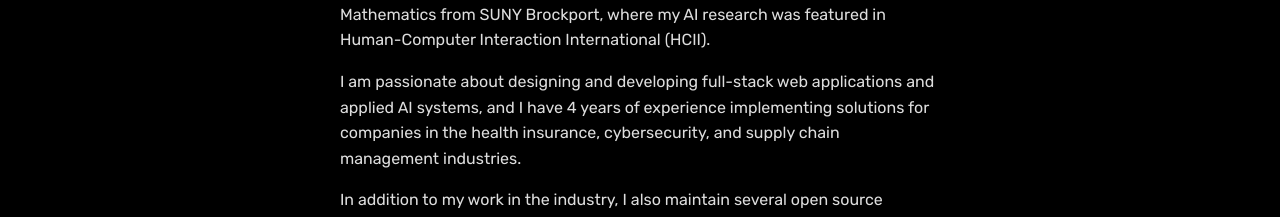
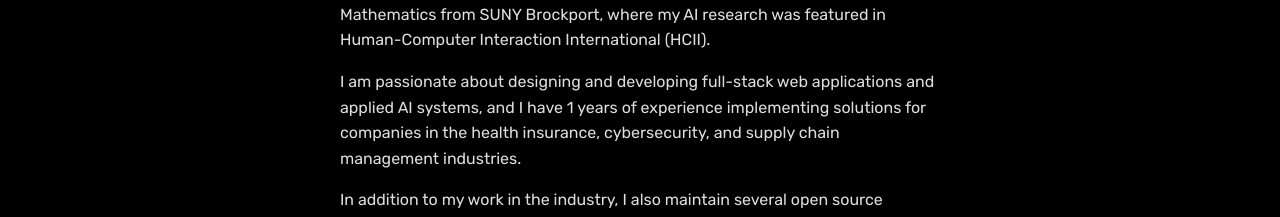
Before and after one commit to AjayBhatta16/portfolio, a React (Create React App) app: page /about in a window 1280 px wide. Shown: the part 300-517 px from the top of the page. Built offline with nearby package versions, Linux system fonts and the light colour scheme.

Commit message:
logo fixes part 2 + updated years of experience

```diff
--- a/public/project-list.json
+++ b/public/project-list.json
@@ -5,7 +5,7 @@
 		"title": "Social Guard",
 		"description":
             "An AI-Driven web application for identifying fraudulent accounts on social media platforms, built using ReactJS and Flask.",
-        "appLogoURI": "https://portfolio-assets-2.storage.googleapis.com/socialguard/project-icon.ico",
+        "appLogoURI": "https://portfolio-assets-2.storage.googleapis.com/socialguard/logo.png",
         "screenshotUri1": "https://portfolio-assets-2.storage.googleapis.com/socialguard/screenshot1.png",
         "screenshotUri2": "https://portfolio-assets-2.storage.googleapis.com/socialguard/screenshot2.png",
         "archDiagramUri": "https://portfolio-assets-2.storage.googleapis.com/socialguard/arch-diagram.png",
@@ -39,7 +39,7 @@
 		"srcLink": "https://github.com/AjayBhatta16/grabify-clone",
 		"title": "LinkWire",
 		"description": "An IP logging and traffic analysis platform similar to Grabify, built using Bootstrap, ExpressJS, and GCP Firestore",
-        "appLogoURI": "https://portfolio-assets-2.storage.googleapis.com/linkwire/project-icon.ico",
+        "appLogoURI": "https://portfolio-assets-2.storage.googleapis.com/linkwire/logo.png",
         "screenshotUri1": "https://portfolio-assets-2.storage.googleapis.com/linkwire/screenshot1.png",
         "screenshotUri2": "https://portfolio-assets-2.storage.googleapis.com/linkwire/screenshot2.png",
         "archDiagramUri": "https://portfolio-assets-2.storage.googleapis.com/linkwire/arch-diagram.png",
--- a/src/about/about.api.js
+++ b/src/about/about.api.js
@@ -28,3 +28,10 @@ export const sliderSettings = {
         }
     ]
 }
+
+export function getYearsOfExperience() {
+    var currentDate = new Date();
+    var startDate = new Date('06/01/2021');
+
+    return Math.floor((currentDate - startDate)/(365 * 24 * 60 * 60 * 1000));
+}
--- a/src/about/components/AboutMeContents.js
+++ b/src/about/components/AboutMeContents.js
@@ -1,9 +1,10 @@
+import { getYearsOfExperience } from "../about.api";
 
 export default function AboutMeContents() {
     return (
         <>
             <p>Hi, my name is Ajay Bhattacharyya. I am a Software Engineer at Excellus BCBS, based out of Rochester, NY. I have Bachelor's degrees in Computer Science and Mathematics from SUNY Brockport, where my AI research was featured in Human-Computer Interaction International (HCII).</p>
-            <p>I am passionate about designing and developing full-stack web applications and applied AI systems, and I have 4 years of experience implementing solutions for companies in the health insurance, cybersecurity, and supply chain management industries.</p>
+            <p>I am passionate about designing and developing full-stack web applications and applied AI systems, and I have {getYearsOfExperience()} years of experience implementing solutions for companies in the health insurance, cybersecurity, and supply chain management industries.</p>
             <p>In addition to my work in the industry, I also maintain several open source projects. Be sure to check out the Projects page to learn more!</p>
         </>
     )
```
